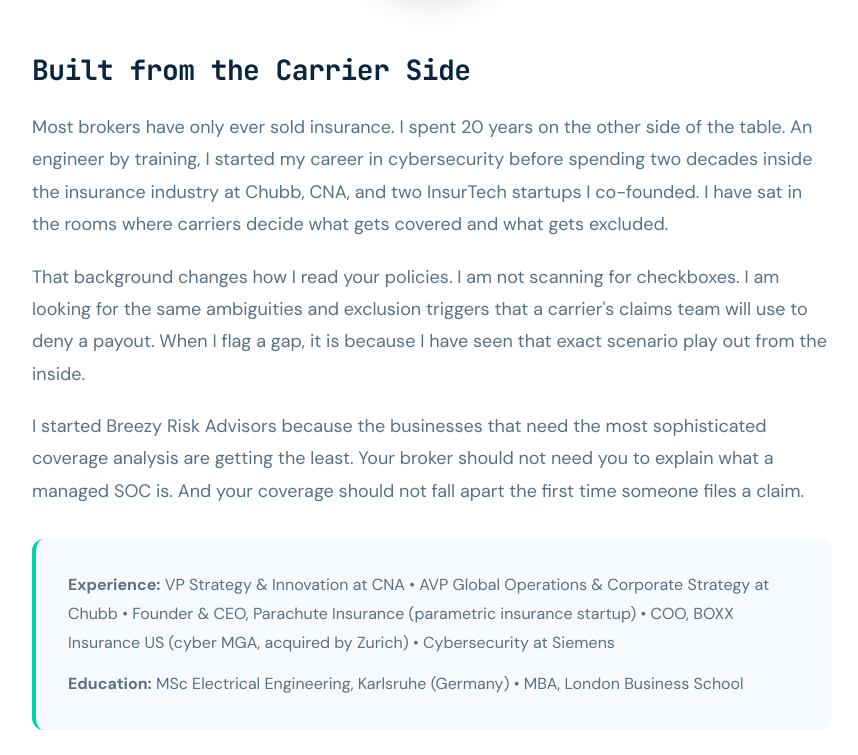
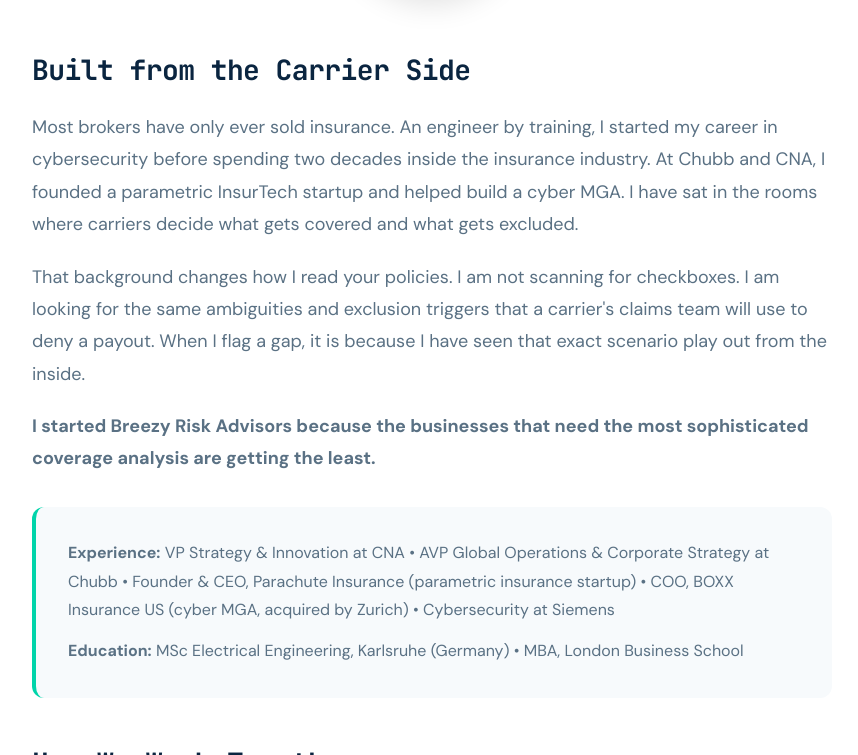
Before and after one commit to joeproe1/breezyins.com, a Jekyll site: the page built from about.html, in a window 1280 px wide and 900 px high, scrolled down 558 px, cut to the strip 145-900 px from the top of the window. Shown: the whole strip, without its empty margins (208-1066 px from the left). Built offline with Jekyll 4.4.1, drawn with Linux system fonts in a browser that asks for light colours.

Commit message:
Revise About page: fix career arc, bold mission statement, drop managed SOC line
Co-Authored-By: Claude Opus 4.6 <noreply@anthropic.com>

```diff
--- a/about.html
+++ b/about.html
@@ -85,9 +85,9 @@ image: /assets/images/joerg-portrait.jpg
             </div>
 
             <h2>Built from the Carrier Side</h2>
-            <p>Most brokers have only ever sold insurance. I spent 20 years on the other side of the table. An engineer by training, I started my career in cybersecurity before spending two decades inside the insurance industry at Chubb, CNA, and two InsurTech startups I co-founded. I have sat in the rooms where carriers decide what gets covered and what gets excluded.</p>
+            <p>Most brokers have only ever sold insurance. An engineer by training, I started my career in cybersecurity before spending two decades inside the insurance industry. At Chubb and CNA, I founded a parametric InsurTech startup and helped build a cyber MGA. I have sat in the rooms where carriers decide what gets covered and what gets excluded.</p>
             <p>That background changes how I read your policies. I am not scanning for checkboxes. I am looking for the same ambiguities and exclusion triggers that a carrier's claims team will use to deny a payout. When I flag a gap, it is because I have seen that exact scenario play out from the inside.</p>
-            <p>I started Breezy Risk Advisors because the businesses that need the most sophisticated coverage analysis are getting the least. Your broker should not need you to explain what a managed SOC is. And your coverage should not fall apart the first time someone files a claim.</p>
+            <p><strong>I started Breezy Risk Advisors because the businesses that need the most sophisticated coverage analysis are getting the least.</strong></p>
 
             <div class="credentials-inline">
                 <p><strong>Experience:</strong> VP Strategy &amp; Innovation at CNA &bull; AVP Global Operations &amp; Corporate Strategy at Chubb &bull; Founder &amp; CEO, Parachute Insurance (parametric insurance startup) &bull; COO, BOXX Insurance US (cyber MGA, acquired by Zurich) &bull; Cybersecurity at Siemens</p>
```
